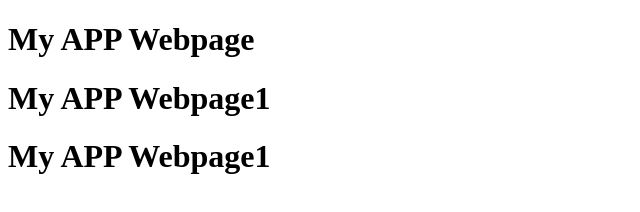
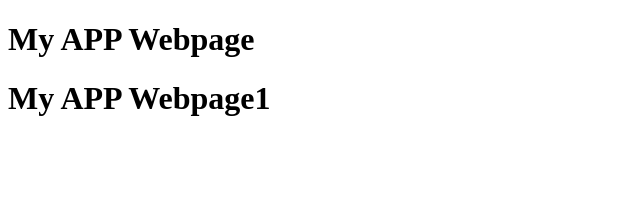
Before and after one commit to viniciusmagnani/SITE, a plain HTML site: page SITE/index.html in a window 1280 px wide. Shown: the whole page, without its empty margins (0-640 px from the left). Drawn offline with Linux system fonts and the light colour scheme.

Commit message:
teste de remoçao

```diff
--- a/SITE/index.html
+++ b/SITE/index.html
@@ -8,6 +8,5 @@
 <body>
     <h1>My APP Webpage</h1>
     <h1>My APP Webpage1</h1>
-    <h1>My APP Webpage1</h1>
 </body>
 </html>
```
